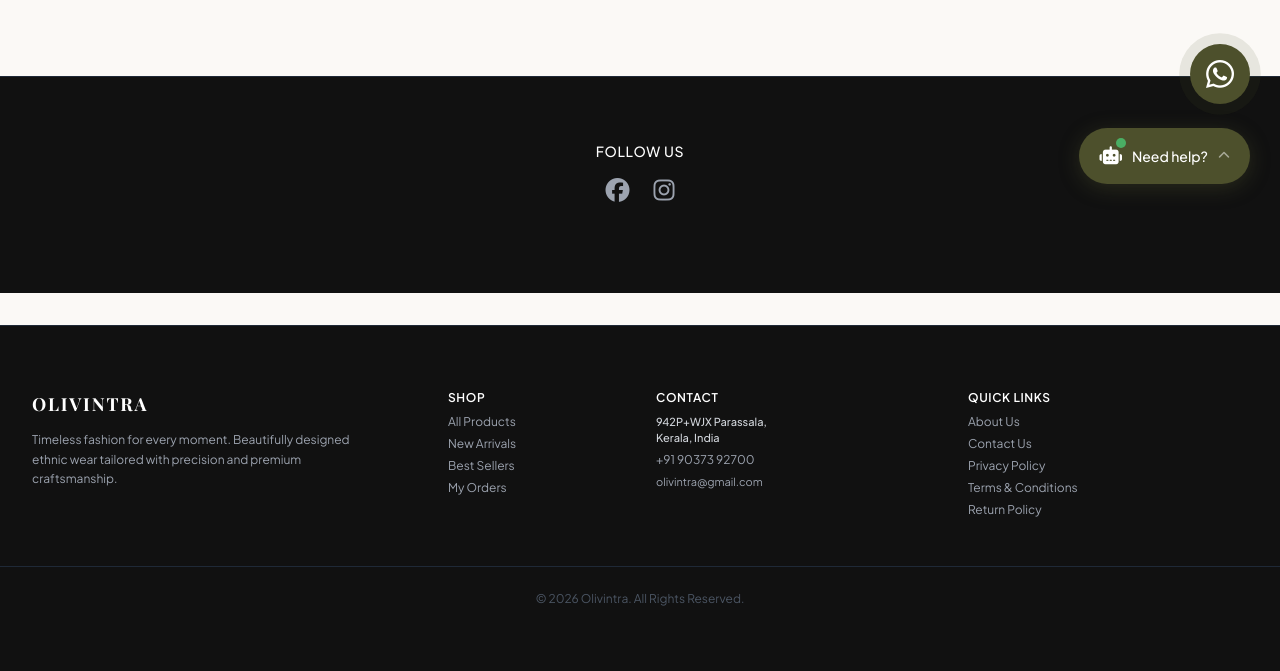
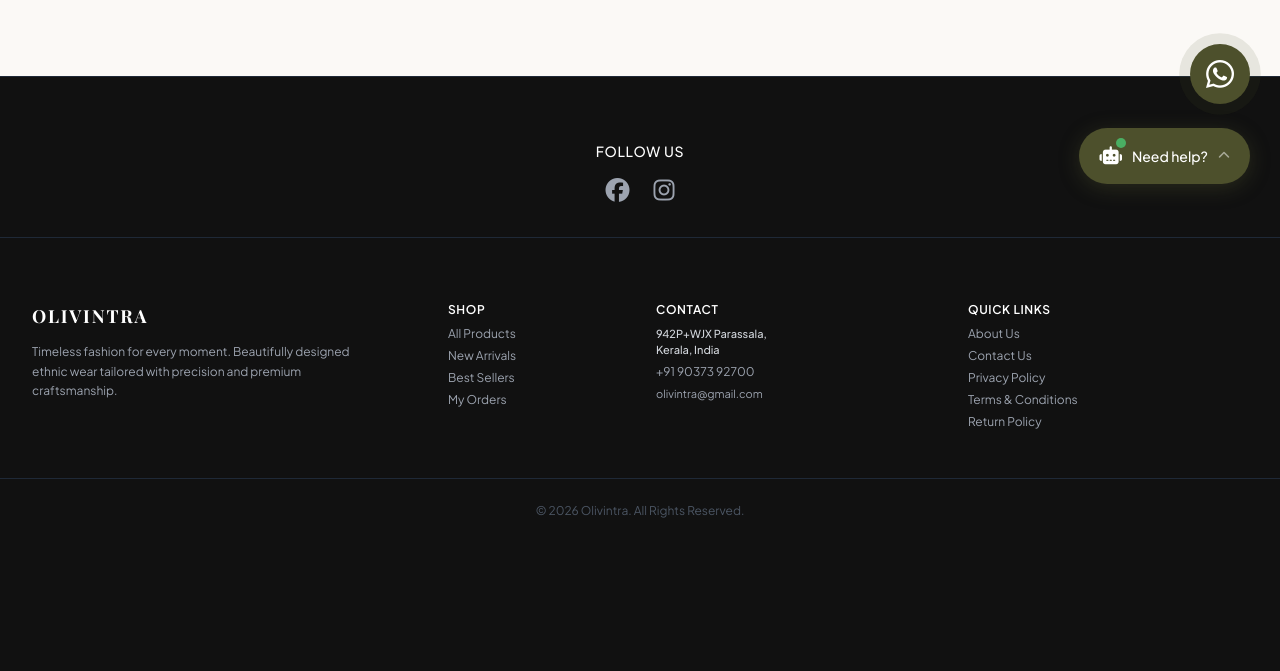
Before and after one commit to benishacletus-ux/olivintra-backend, a Python web app: template templates/my_orders.html in a window 1280 px wide. Shown: the part 586-1257 px from the top of the page. After the commit the page ends 1104 px from the top, so only its background shows below. Run offline with Jinja, Linux system fonts and the light colour scheme; the template is opened without the code that fills it, so the values that code supplies are empty; some libraries are stand-ins or nearby versions; some web fonts are replaced.

Commit message:
Updated my orders page

```diff
--- a/templates/my_orders.html
+++ b/templates/my_orders.html
@@ -185,9 +185,9 @@
             </div>
         </div>
     </div>
-</footer>
 
-<footer class="bg-brand-dark text-gray-400 text-xs py-12 sm:py-16 border-t border-gray-800 mt-8">
+
+<div class="bg-brand-dark text-gray-400 text-xs py-12 sm:py-16 border-t border-gray-800 mt-8">
     <div class="max-w-7xl mx-auto px-4 sm:px-6 lg:px-8 grid grid-cols-1 md:grid-cols-12 gap-8">
         <div class="md:col-span-4 space-y-3">
             <h3 class="text-white text-lg font-serif tracking-widest uppercase font-bold">OLIVINTRA</h3>
@@ -223,6 +223,7 @@
     </div>
     <div class="max-w-7xl mx-auto px-4 sm:px-6 lg:px-8 border-t border-gray-800 mt-8 sm:mt-12 pt-6 text-center text-gray-600 text-[10px] sm:text-xs">
         &copy; 2026 Olivintra. All Rights Reserved.
+    </div>
     </div>
 </footer>
 
```
